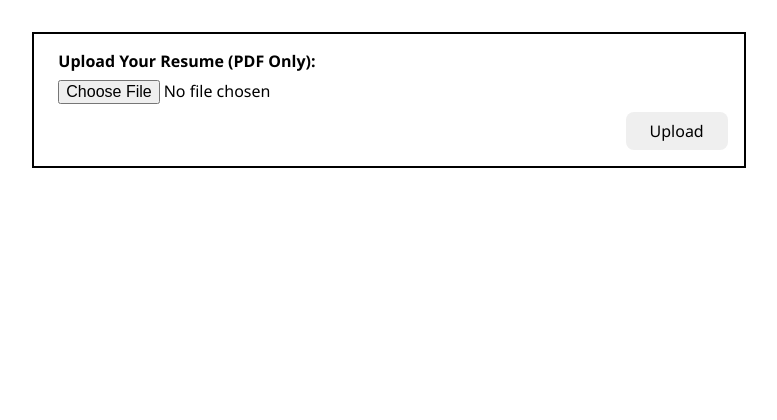
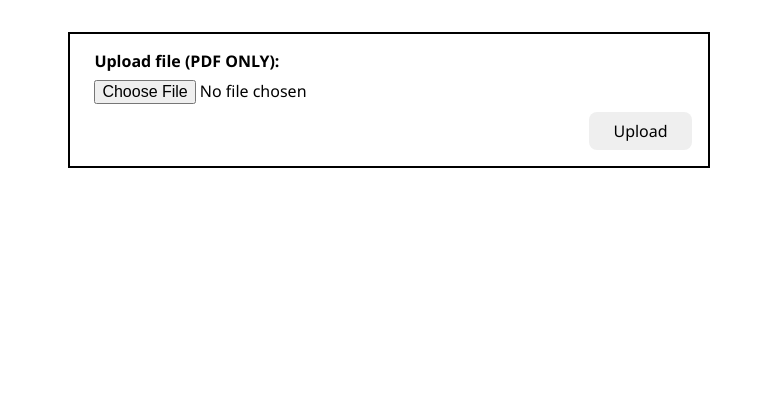
Before and after one commit to munene25/Dossier, a Django app: page / in a window 1280 px wide. Shown: the top 420 px of the page, without its empty margins (251-1028 px from the left). After the commit the page ends 168 px from the top, so only its background shows below. Run offline with Django 5.2, Linux system fonts and the light colour scheme.

Commit message:
In the Process of refactoring the code. New model, no saving resumefile. Now data is saved to the db upon edit

```diff
--- a/backend/resumes/forms.py
+++ b/backend/resumes/forms.py
@@ -1,21 +1,20 @@
 from django import forms
-from .models import ResumeModel
 from django.forms import formset_factory
 
+class ResumeUploadForm(forms.Form):
+    pdf_file = forms.FileField(label='Upload file (PDF ONLY)' )
 
-class ResumeForm(forms.ModelForm):
-    class Meta:
-        model = ResumeModel
-        fields = ["file"]
-        labels = {"file": "Upload Your Resume (PDF Only)"}
-
-    def clean_file(self):
-        file = self.cleaned_data["file"]  # pdf_file is how we stored it
-        if file.content_type != "application/pdf":
+    def clean_pdf_file(self):
+        pdf_file = self.cleaned_data["pdf_file"]  # pdf_file is how we stored it
+        if pdf_file.content_type != "application/pdf":
             raise forms.ValidationError("Only PDF Files are Allowed")
 
-        # We can check for file size later
-        return file
+        MAX_FILE_SIZE = 5 * 1024 * 1024  # 5MB
+
+        if pdf_file.size > MAX_FILE_SIZE:
+            raise forms.ValidationError("File size must be less than 5MB")
+
+        return pdf_file
 
 
 class UserDefinedFieldForm(forms.Form):
@@ -74,7 +73,7 @@ class EducationForm(forms.Form):
         if isinstance(list_data, list):
             self.initial["description"] = "\n".join(list_data)
 
-    def clean_responsibilities(self):
+    def clean_description(self):
         submited_list_data = self.cleaned_data.get("description", "")
         return submited_list_data.splitlines()
 
@@ -137,7 +136,7 @@ class DescriptionForm(forms.Form):
         if isinstance(list_data, list):
             self.initial["description"] = "\n".join(list_data)
 
-    def clean_responsibilities(self):
+    def clean_description(self):
         submited_list_data = self.cleaned_data.get("description", "")
         return submited_list_data.splitlines()
 
--- a/backend/resumes/views.py
+++ b/backend/resumes/views.py
@@ -1,67 +1,53 @@
 from django.shortcuts import render, redirect, get_object_or_404, HttpResponse
 from django.contrib import messages
 from django.views.generic import View
-from .models import DataModel, ResumeModel
+from .models import ResumeDataModel
 from . import forms
-from .utils import parse_resume
+from . import utils
 from rest_framework.response import Response
 from rest_framework.decorators import api_view
 import json
 
 
 class UploadView(View):
+    def __init__(self, **kwargs):
+        super().__init__(**kwargs)
+        self.context = {"form": forms.ResumeUploadForm}
+
     def get(self, request):
-        context = {"form": forms.ResumeForm()}
-        return render(request, template_name="resumes/upload.html", context=context)
+        return render(request, template_name="upload.html", context=self.context)
 
     def post(self, request):
-        form = forms.ResumeForm(request.POST, request.FILES)
+        form = forms.ResumeUploadForm(request.POST, request.FILES)
+
         if form.is_valid():
             try:
-                new_resume = form.save()
-                raw_json = json.loads(parse_resume(new_resume.file.path))
-
-                DataModel.objects.create(
-                    resume_model=new_resume,
-                    user_defined_fields=raw_json.get("user_defined_fields", {}),
-                    personal_information=raw_json.get("personal_information", {}),
-                    overview=raw_json.get("overview", {}),
-                    education=raw_json.get("education", []),
-                    professional_experience=raw_json.get("professional_experience", []),
-                    skills=raw_json.get("skills", {}),
-                    referees=raw_json.get("referees", []),
-                    extras=raw_json.get("extras", []),
-                    certificates=raw_json.get("certificates", []),
-                    languages=raw_json.get("languages", []),
-                )
-                messages.success(request, "File successfully saved.")
-                return redirect("resumes:personal_information", pk=new_resume.id)
+                file_data = form.cleaned_data["pdf_file"]
             except Exception as e:
                 messages.error(request, f"Error: {e}")
+
+            raw_json = json.loads(utils.parse_resume(file_data))
+            if raw_json:
+                resume = utils.create_resume_object(raw_json)
+                messages.success(request, "File successfully saved.")
+                return redirect("resumes:personal_information", pk=resume.pk)
+            else:
+                messages.error(
+                    request,
+                    f"Error: {'Could Not parse document at this time, check your file type or try again later'}",
+                )
+
         else:
-            context = {"form": forms.ResumeForm()}
             messages.error(request, f"Invalid file format")
-        return render(request, template_name="resumes/upload.html", context=context)
+        return render(request, template_name="upload.html", context=self.context)
 
 
-class Navigation:
-    personal_information = {"back": None, "next": "overview"}
-    overview = {"back": "personal_information", "next": "education"}
-    education = {"back": "overview", "next": "professional_experience"}
-    professional_experience = {"back": "education", "next": "skills"}
-    skills = {"back": "professional_experience", "next": "referees"}
-    referees = {"back": "skills", "next": "extras"}
-    extras = {"back": "referees", "next": "certificates"}
-    certificates = {"back": "extras", "next": "languages"}
-    languages = {"back": "certificates", "next": None}
-
-
-class BasicFormView(View, Navigation):
+class BasicFormView(View):
     """Generate forms for Personal Information and Overview"""
 
-    template_name = "resumes/modify-form.html"
+    template_name = "modify-form.html"
     category_list = {
-        "user_field": forms.UserDefinedFieldForm,
+        "user_defined_field": forms.UserDefinedFieldForm,
         "personal_information": forms.PersonalInformationForm,
         "overview": forms.OverviewForm,
     }
@@ -69,18 +55,16 @@ class BasicFormView(View, Navigation):
 
     def dispatch(self, request, *args, **kwargs):
         self.category_form_class = self.category_list[self.category]
-        self.user_field_form_class = self.category_list["user_field"]
+        self.user_field_form_class = self.category_list["user_defined_field"]
         return super().dispatch(request, *args, **kwargs)
 
     def get(self, request, *args, **kwargs):
 
-        resume_object = ResumeModel.objects.get(pk=kwargs.get("pk"))
-        if resume_object and hasattr(resume_object, "data_model"):
-            category_data = getattr(resume_object.data_model, self.category)
+        resume_object = ResumeDataModel.objects.get(pk=kwargs.get("pk"))
+        if resume_object:
+            category_data = getattr(resume_object, self.category)
 
-            user_defined_fields = getattr(
-                resume_object.data_model, "user_defined_fields"
-            )
+            user_defined_fields = getattr(resume_object, "user_defined_fields")
 
             self.field_name = user_defined_fields.get(self.category)
             if self.field_name == None:
@@ -102,22 +86,27 @@ class BasicFormView(View, Navigation):
             "category": self.category,
             "pk": kwargs.get("pk"),
         }
-        context.update(getattr(Navigation(), self.category))
+        context.update(getattr(utils.Navigation(), self.category))
         return render(request, template_name=self.template_name, context=context)
 
     def post(self, request, *args, **kwargs):
+        pk = kwargs.get('pk')
         category_form = self.category_form_class(request.POST)
         user_field_form = self.user_field_form_class(request.POST)
 
-        return HttpResponse(f"{category_form} and  {user_field_form}")
+        category_data = clean_form(category_form)
+        user_data = clean_form(user_field_form)
+        update_resume(self.category, pk, category_data, user_data)
+        return redirect(f"resumes:{self.category}", pk=pk)
 
 
-class FormsetView(View, Navigation):
+
+class FormsetView(View):
     """Generate forms for Personal Information and Overview"""
 
-    template_name = "resumes/modify-form.html"
+    template_name = "modify-form.html"
     category_list = {
-        "user_field": forms.UserDefinedFieldForm,
+        "user_defined_field": forms.UserDefinedFieldForm,
         "education": forms.EducationForm,
         "professional_experience": forms.ProfessionalExperienceForm,
         "skills": forms.DescriptionForm,
@@ -130,32 +119,30 @@ class FormsetView(View, Navigation):
 
     def dispatch(self, request, *args, **kwargs):
         self.category_form_class = self.category_list[self.category]
-        self.CategoryFormSet = forms.formset_factory(self.category_form_class, extra=0)
-        self.user_field_form_class = self.category_list["user_field"]
+        self.CategoryFormSet = forms.formset_factory(self.category_form_class, extra=1)
+        self.user_field_form_class = self.category_list["user_defined_field"]
         return super().dispatch(request, *args, **kwargs)
 
     def get(self, request, **kwargs):
         pk = kwargs.get("pk")
-        resume_object = ResumeModel.objects.get(pk=pk)
+        resume_object = ResumeDataModel.objects.get(pk=pk)
 
-        if resume_object and hasattr(resume_object, "data_model"):
-            category_data = getattr(resume_object.data_model, self.category)
+        if resume_object:
+            category_data = getattr(resume_object, self.category)
 
-            user_defined_fields = getattr(
-                resume_object.data_model, "user_defined_fields"
-            )
-            self.user_field = user_defined_fields.get(self.category)
-            if self.user_field == None:
-                self.user_field = self.category.title().replace("_", " ")
+            user_defined_fields = getattr(resume_object, "user_defined_fields")
+            self.user_defined_field = user_defined_fields.get(self.category)
+            if self.user_defined_field == None:
+                self.user_defined_field = self.category.title().replace("_", " ")
             category_form = self.CategoryFormSet(initial=category_data)
             user_field_form = self.user_field_form_class(
-                initial={"user_defined_field": self.user_field}
+                initial={"user_defined_field": self.user_defined_field}
             )
 
         else:
             category_form = self.CategoryFormSet()
             user_field_form = self.user_field_form_class(
-                initial={"user_defined_field": self.user_field}
+                initial={"user_defined_field": self.user_defined_field}
             )
         context = {
             "user_field_form": user_field_form,
@@ -163,7 +150,7 @@ class FormsetView(View, Navigation):
             "category": self.category,
             "pk": pk,
         }
-        context.update(getattr(Navigation(), self.category))
+        context.update(getattr(utils.Navigation(), self.category))
         return render(request, template_name=self.template_name, context=context)
 
     def post(self, request, **kwargs):
@@ -172,17 +159,45 @@ class FormsetView(View, Navigation):
         user_field_form = self.user_field_form_class(request.POST)
 
         # Collect submitted data without saving
-        category_data = (
-            [form.cleaned_data for form in category_formset]
-            if category_formset.is_valid()
-            else category_formset.errors
-        )
-        user_data = (
-            user_field_form.cleaned_data
-            if user_field_form.is_valid()
-            else user_field_form.errors
-        )
 
-        return HttpResponse(
-            f"<h2>Submitted Data</h2> <pre>{category_data}</pre> <pre>{user_data}</pre>"
-        )
+        category_data = clean_formset(category_formset)
+        user_data = clean_form(user_field_form)
+
+        update_resume(self.category, pk, category_data, user_data)
+        messages.success(request, "Successfully Updated")
+        return redirect(f"resumes:{self.category}", pk=pk)
+
+
+def update_resume(category: str, pk: int, data: any, user_defined_data: dict):
+    resume = ResumeDataModel.objects.get(pk=pk)
+    updated = False  # Track if any changes were made
+
+    # Update JSON field safely
+    if category in resume.user_defined_fields:
+        resume.user_defined_fields[category] = user_defined_data.get('user_defined_field', None)
+        updated = True
+
+    # Update model attribute if it exists
+    if hasattr(resume, category):
+        setattr(resume, category, data)
+        updated = True
+
+    # Save only if something was modified
+    if updated:
+        resume.save()
+
+    return updated
+
+
+
+def clean_form(form):
+    return form.cleaned_data if form.is_valid() else form.errors
+
+
+def clean_formset(formset):
+    if formset.is_valid():
+        return [
+            form for form in formset.cleaned_data if any(form.values())
+        ]
+    else:
+        return formset.errors
--- a/backend/static/css/styles.css
+++ b/backend/static/css/styles.css
@@ -8,8 +8,7 @@
 }
 
 body {
-	margin-bottom: 20rem;
-	height: 150vh;
+	padding-bottom: 5rem;
 }
 
 form {
@@ -18,34 +17,6 @@ form {
 	padding: 1rem;
 	border: solid 2px black;
 	justify-items: end;
-}
-
-label {
-	min-width: 8rem;
-	padding: 0.5rem;
-	text-align: left;
-	font-weight: 700;
-}
-
-input {
-	text-align: left;
-	min-width: 25rem;
-	width: 100%;
-	padding: 0.5rem;
-	border-radius: 0.3rem;
-}
-
-textarea {
-	width: 100%;
-	min-width: 60%;
-	min-height: 150px;
-	height: fit-content;
-	background-color: #dfdfdf;
-	border-radius: 5px;
-	resize: vertical;
-	/* Only allow vertical resizing */
-	overflow-wrap: break-word;
-	padding: 1rem;
 }
 
 .user-defined-field > div > * {
@@ -70,6 +41,39 @@ textarea {
 	flex-direction: row;
 	justify-content: space-between;
 }
+
+#formset-container {
+	justify-items: center;
+	margin: 1rem auto;
+}
+label {
+	min-width: 8rem;
+	padding: 0.5rem;
+	text-align: left;
+	font-weight: 700;
+}
+
+input {
+	text-align: left;
+	min-width: 25rem;
+	width: 100%;
+	padding: 0.5rem;
+	border-radius: 0.3rem;
+}
+
+textarea {
+	width: 100%;
+	min-width: 60%;
+	min-height: 150px;
+	height: fit-content;
+	border-radius: 5px;
+	resize: vertical;
+	/* Only allow vertical resizing */
+	overflow-wrap: break-word;
+	padding: 1rem;
+	background-color: #dddddda6;
+}
+
 button {
 	border-radius: 0.5rem;
 	width: fit-content;
@@ -79,21 +83,25 @@ button {
 	border: none;
 	cursor: pointer;
 	transition: 0.1s ease-out;
-	filter: grayscale(20%);
+	filter: grayscale(30%);
 }
 
 button:hover {
 	filter: grayscale(0%);
+	box-shadow: 0 0 0.5rem;
+
 }
-
-#formset-container {
-	justify-items: center;
-	margin: 1rem auto;
+.add-button{
+	background-color:forestgreen;
 }
-
 .delete-button {
 	margin-left: auto;
 	margin-bottom: 1rem;
+	background-color:red;
+}
+
+#form-submit{
+	background-color: #ffe1b5;
 }
 
 .nav {
@@ -132,9 +140,7 @@ button:hover {
 	min-width: 250px;
 	max-width: 400px;
 }
-#form-submit{
-	background-color: #ff9800;
-}
+
 .message.success {
 	background-color: #4caf50;
 }
```
Also changed, not shown: backend/resumes/models.py (+5 -16 lines), backend/resumes/utils.py (+32 -4 lines), backend/templates/modify-form.html (renamed from backend/templates/resumes/modify-form.html, +4 -5 lines), backend/resumes/migrations/0001_initial.py, backend/templates/upload.html (renamed from backend/templates/resumes/upload.html), 2 other files.
